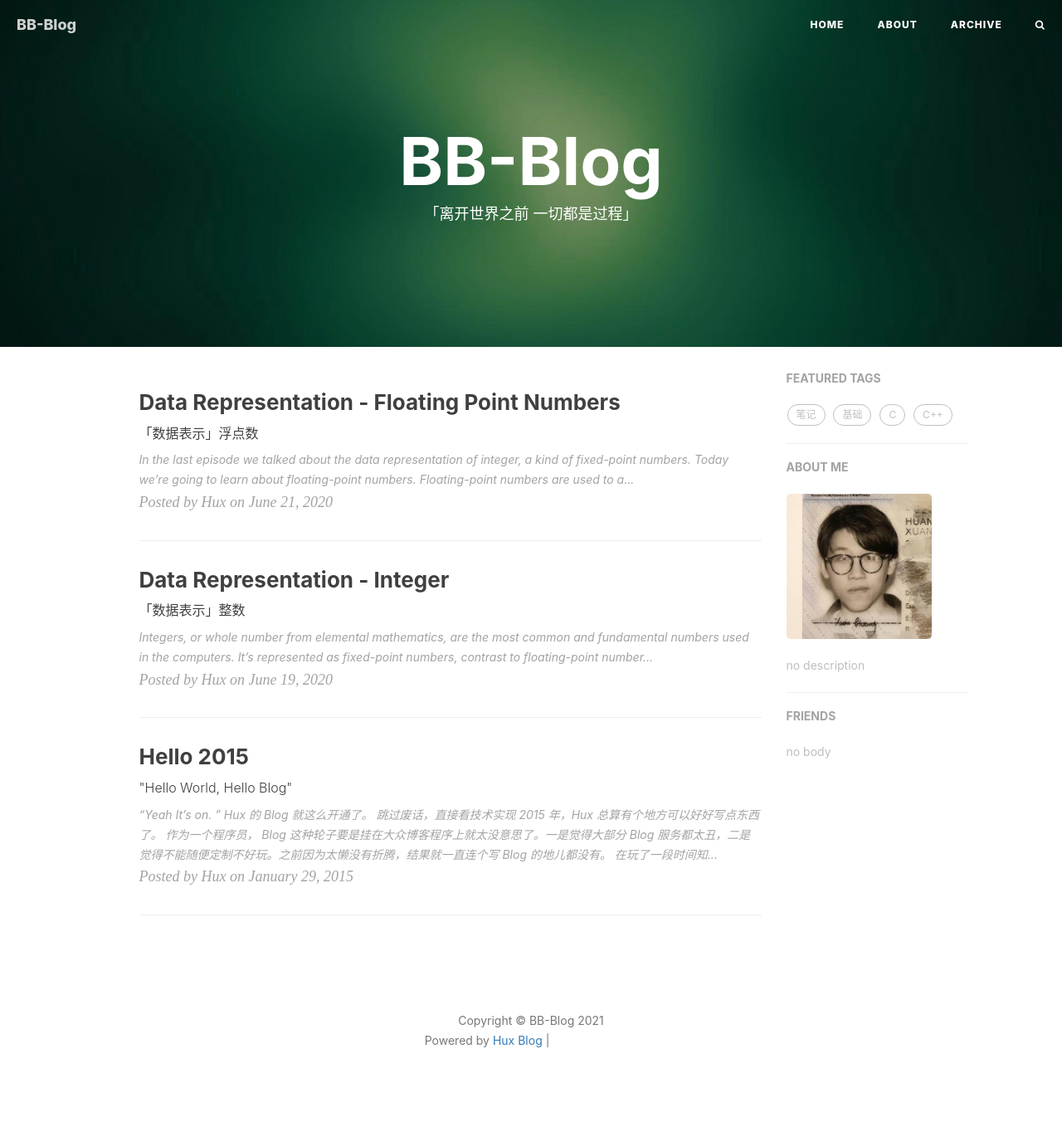
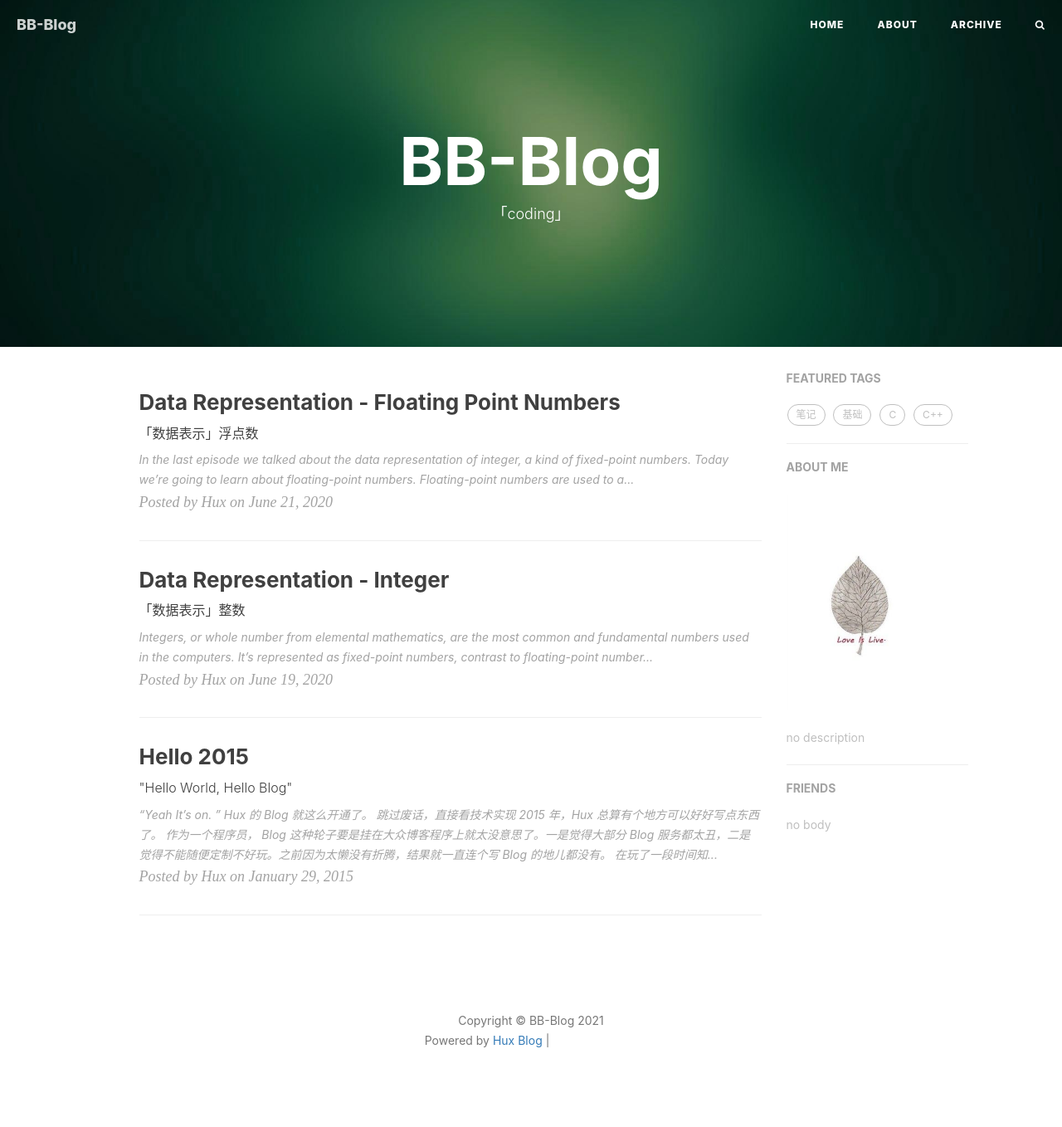
Before and after one commit to leleworld/leleworld.github.io, a Jekyll site: the page built from index.html, in a window 1280 px wide. Shown: the whole page at 83% size. Built offline with Jekyll 4.4.1, drawn with Linux system fonts in a browser that asks for light colours; nearby versions of some CDN libraries; the list of posts is cut into pages by our own code; comment, search, counter and statistics services are not loaded; grey boxes are pictures that could not be loaded.

Commit message:
comment
Change-Id: Ib30f0ad71a3fe3964d31a79a6da06b34c31f8b5b

```diff
--- a/about.html
+++ b/about.html
@@ -1,7 +1,7 @@
 ---
 layout: page
 title: "About"
-description: "《你是我的梦想》"
+description: "all about me"
 header-img: "img/about-bg.jpg"
 multilingual: true
 ---
--- a/index.html
+++ b/index.html
@@ -1,6 +1,6 @@
 ---
 layout: page
-description: "「离开世界之前 一切都是过程」"
+description: "「coding」"
 ---
 
 {% for post in paginator.posts %}
```
Also changed, not shown: img/avatar-hux-ny.jpg.
